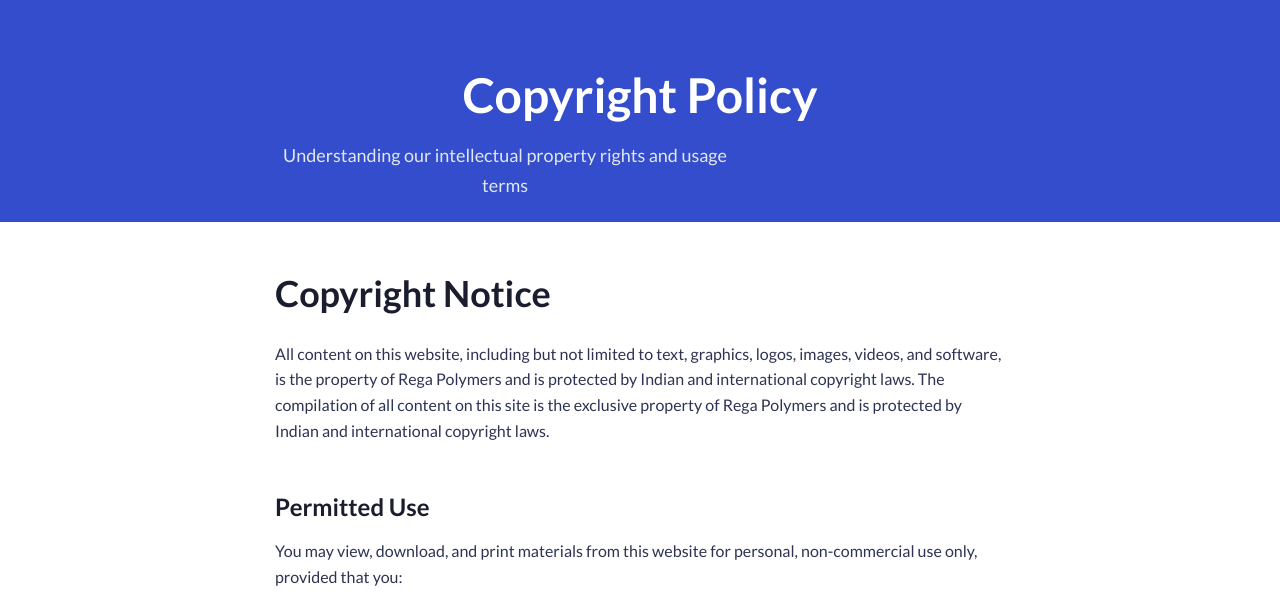
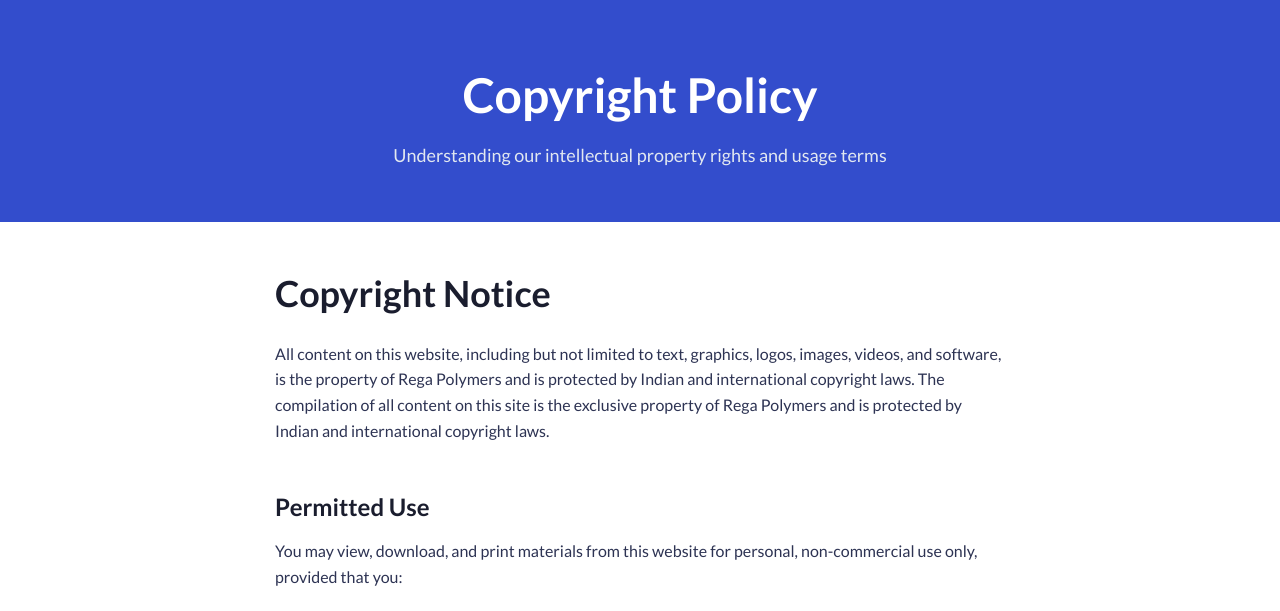
Before and after one commit to snmbala/regapolymers.com, a plain HTML site: page copyright.html in a window 1280 px wide. Shown: the part 78-689 px from the top of the page. Drawn offline with nearby package versions, Linux system fonts and the light colour scheme.

Commit message:
Added copyright page

```diff
--- a/copyright.html
+++ b/copyright.html
@@ -71,7 +71,7 @@
       <div class="row justify-content-center pt-5 mt-5">
         <div class="col-lg-8 text-center">
           <h1 class="mt-lg-5">Copyright Policy</h1>
-          <p class="">Understanding our intellectual property rights and usage terms</p>
+          <p class="text-center" style="font-size: 18px; color: #e2e8f0; line-height: 1.7; max-width: 600px; margin: 0 auto;">Understanding our intellectual property rights and usage terms</p>
         </div>
       </div>
     </div>
```
